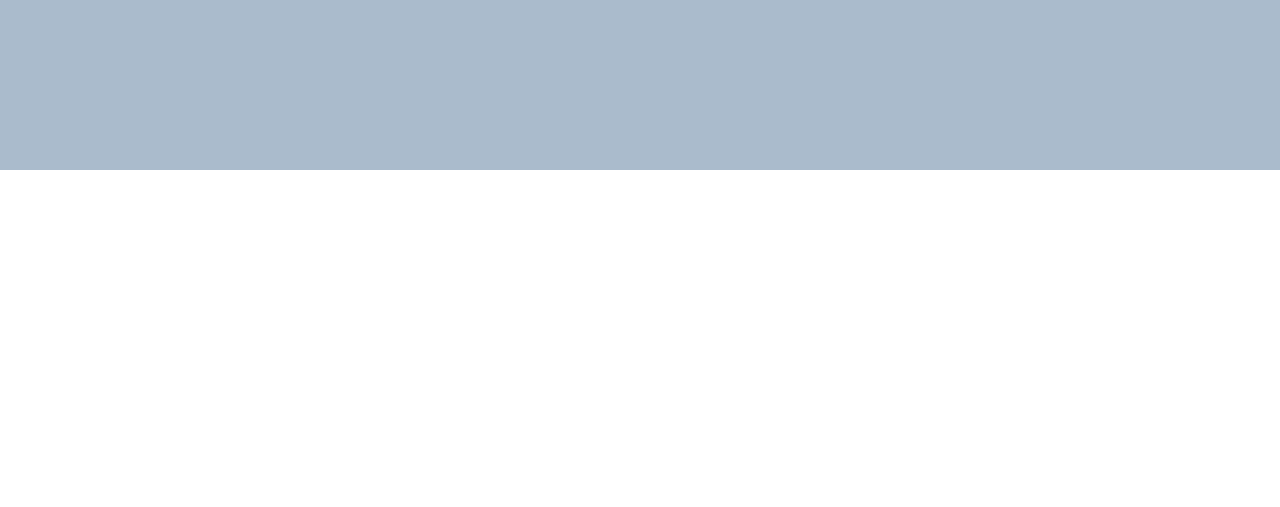
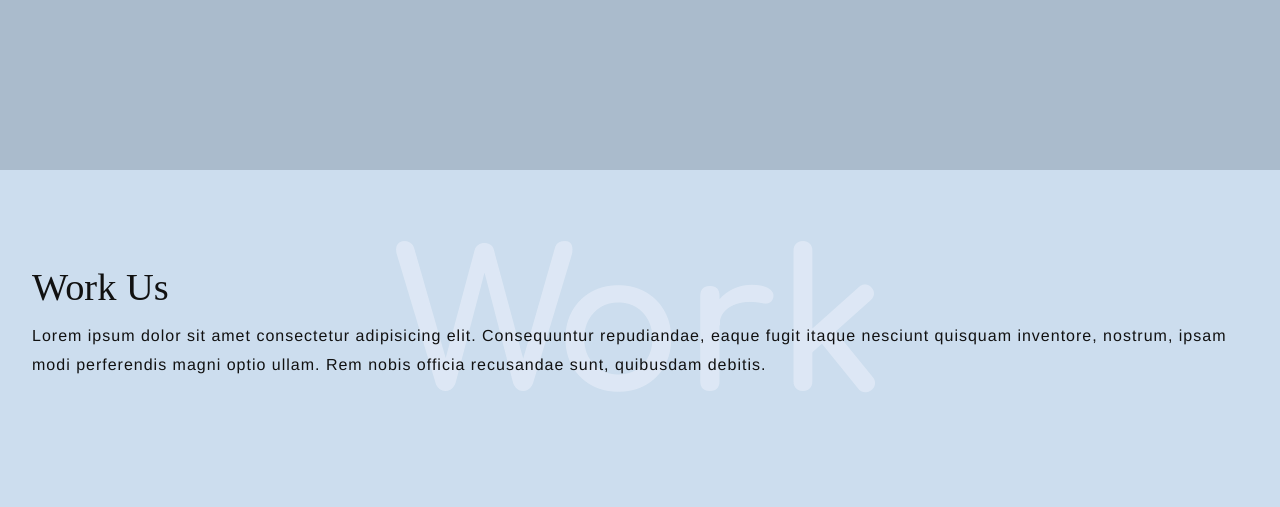
Before and after one commit to BoxPistols/LP-WebDesign-Brand, a plain HTML site: page index.html in a window 1280 px wide. Shown: the part 2365-2872 px from the top of the page. Before the commit the page ends 2535 px from the top, so only its background shows below. Drawn offline with Linux system fonts and the light colour scheme.

Commit message:
re cl code

```diff
--- a/css/base.css
+++ b/css/base.css
@@ -35,13 +35,6 @@
   --text-shadow: 0px 0px 2px #000;
 }
 
-/* ios */
-@supports (-webkit-touch-callout: none) and (font: -apple-system-body) {
-  :root {
-    font: -apple-system-body;
-  }
-}
-
 /* style reset */
 
 * {
@@ -51,9 +44,17 @@
 
 html {
   -ms-text-size-adjust: 100%;
-  -webkit-text-size-adjust: 100%;
   overflow-x: hidden;
   font-size: 16px;
+  /* ios */
+  -webkit-tap-highlight-color: #0000;
+  -webkit-text-size-adjust: 100%;
+}
+/* ios */
+@supports (-webkit-touch-callout: none) and (font: -apple-system-body) {
+  :root {
+    font: -apple-system-body;
+  }
 }
 
 body {
--- a/css/styles.css
+++ b/css/styles.css
@@ -212,7 +212,8 @@ body {
   font-size: 1.5rem;
   border: 1px solid #000;
   border-radius: 48px;
-  width: 48px;
+  min-width: 48px;
+  max-width: 48px;
   height: 48px;
   margin-right: 12px;
   display: flex;
--- a/index.html
+++ b/index.html
@@ -46,6 +46,7 @@
       </div>
     </section>
 
+    <!-- Section Info -->
     <section id="info-top" class="section">
       <div class="container">
         <div class="info-group">
@@ -62,6 +63,7 @@
         </div>
       </div>
     </section>
+    <!-- // -->
 
     <!-- Section Point -->
     <section id="point" class="section">
@@ -128,12 +130,15 @@
         </div>
       </div>
     </section>
+    <!-- //  -->
 
-    <!-- <section id="fourth" class="section">
-      <div class="section__container">
-        <h2>Fourth section</h2>
-        <div class="ob_target">
-          <h3>Muummmm...</h3>
+    <!-- Section Info -->
+    <section id="info-top" class="section">
+      <div class="container">
+        <div class="info-group">
+          <h2 class="title-design deco">Work</h2>
+          <h3 class="title-mincho">Work Us</h3>
+          <div class="text-catch">
             <p>
               Lorem ipsum dolor sit amet consectetur adipisicing elit.
               Consequuntur repudiandae, eaque fugit itaque nesciunt quisquam
@@ -142,11 +147,15 @@
             </p>
           </div>
         </div>
-    </section> -->
+      </div>
+    </section>
+    <!-- // -->
 
+    <!-- To Top -->
     <div class="to-top flex flex-center">
       <a href="#top">Top</a>
     </div>
+    <!-- // -->
     <script src="script.js"></script>
   </body>
 </html>
```
Lines whose indentation alone changed are shown as unchanged.
